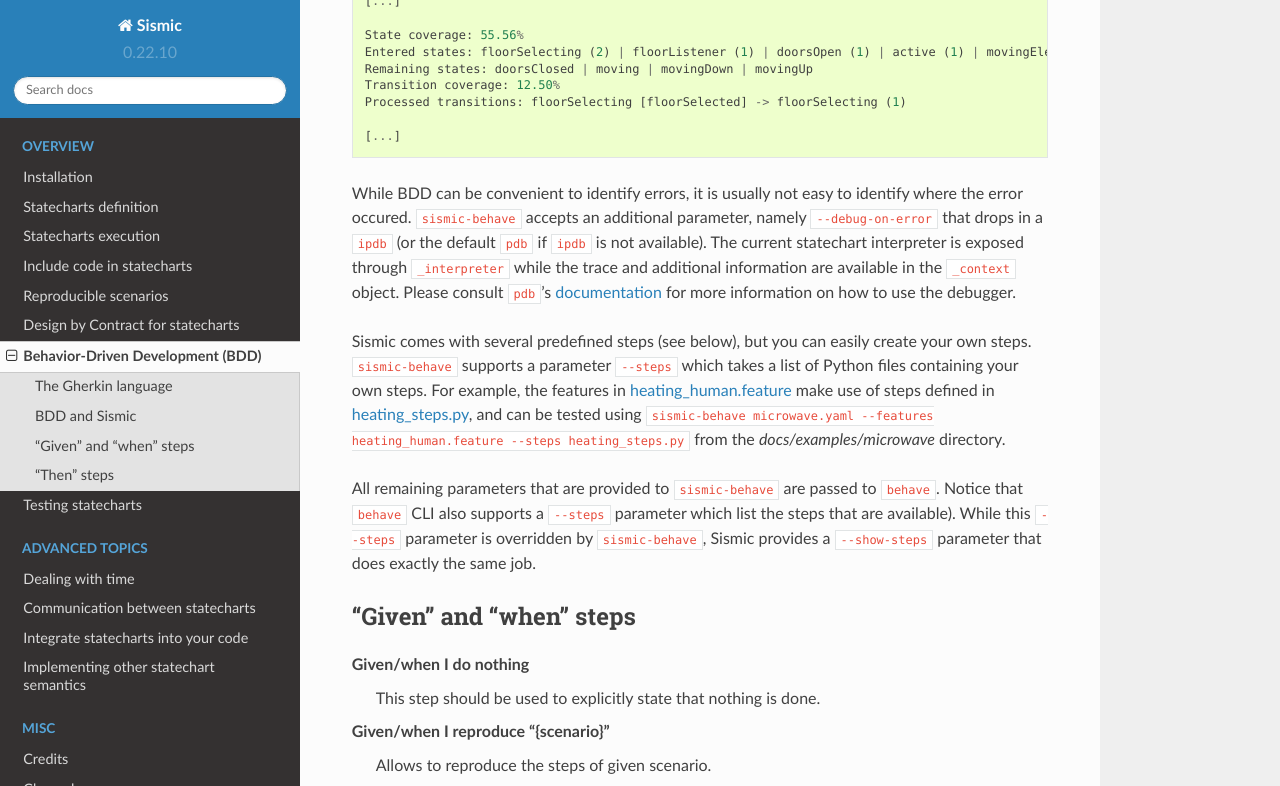
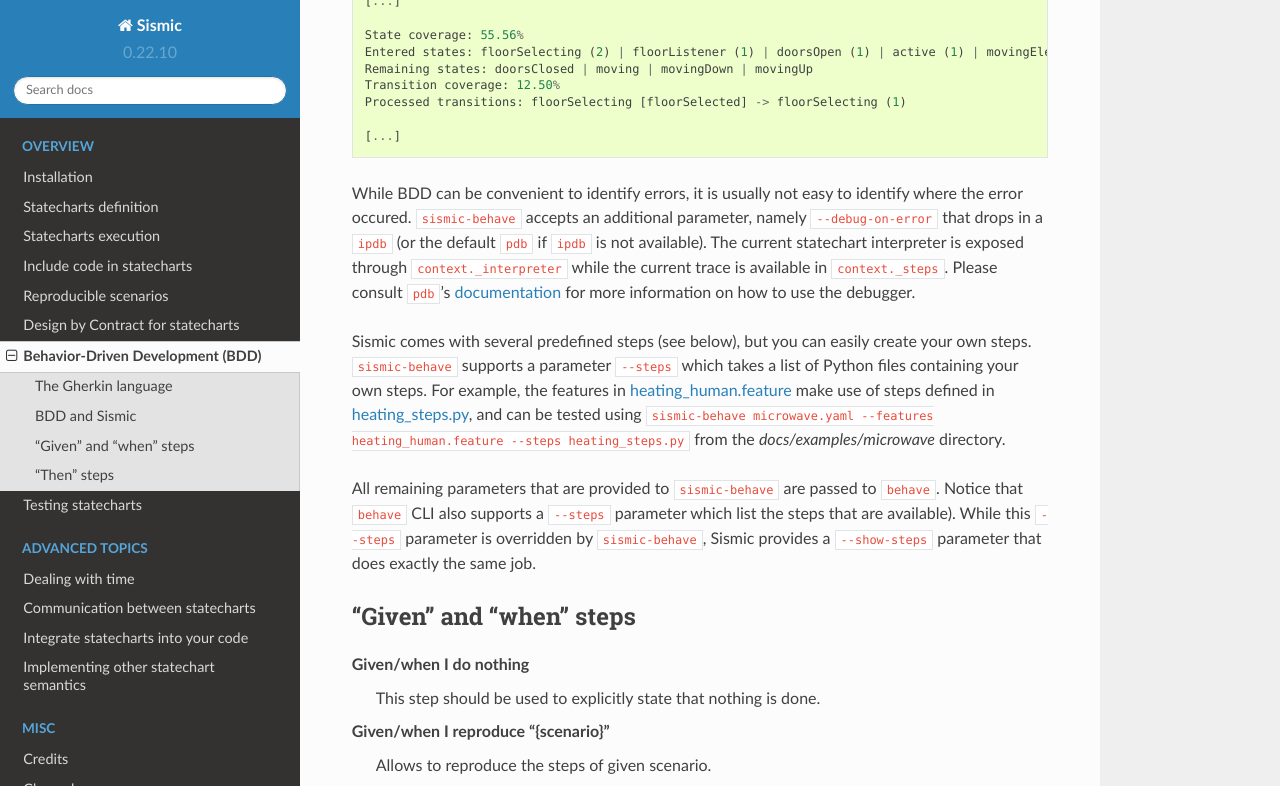
Before and after one commit to AlexandreDecan/sismic, a Sphinx documentation site: the page built from docs/behavior.rst, in a window 1280 px wide and 900 px high, scrolled down 2464 px, cut to the strip 0-786 px from the top of the window. Built offline with Sphinx 7.4.7 and the Read the Docs theme 2.0.0, drawn with Linux system fonts in a browser that asks for light colours.

Commit message:
Fixed doc

```diff
--- a/docs/behavior.rst
+++ b/docs/behavior.rst
@@ -119,8 +119,8 @@
 While BDD can be convenient to identify errors, it is usually not easy to identify where the error occured.
 ``sismic-behave`` accepts an additional parameter, namely ``--debug-on-error`` that drops in a ``ipdb`` (or the default
 ``pdb`` if ``ipdb`` is not available).
-The current statechart interpreter is exposed through ``_interpreter`` while the trace and additional information
-are available in the ``_context`` object.
+The current statechart interpreter is exposed through ``context._interpreter`` while the current trace is available in
+``context._steps``.
 Please consult ``pdb``'s `documentation <https://docs.python.org/3.4/library/pdb.html#debugger-commands>`__ for more
 information on how to use the debugger.
 
```
